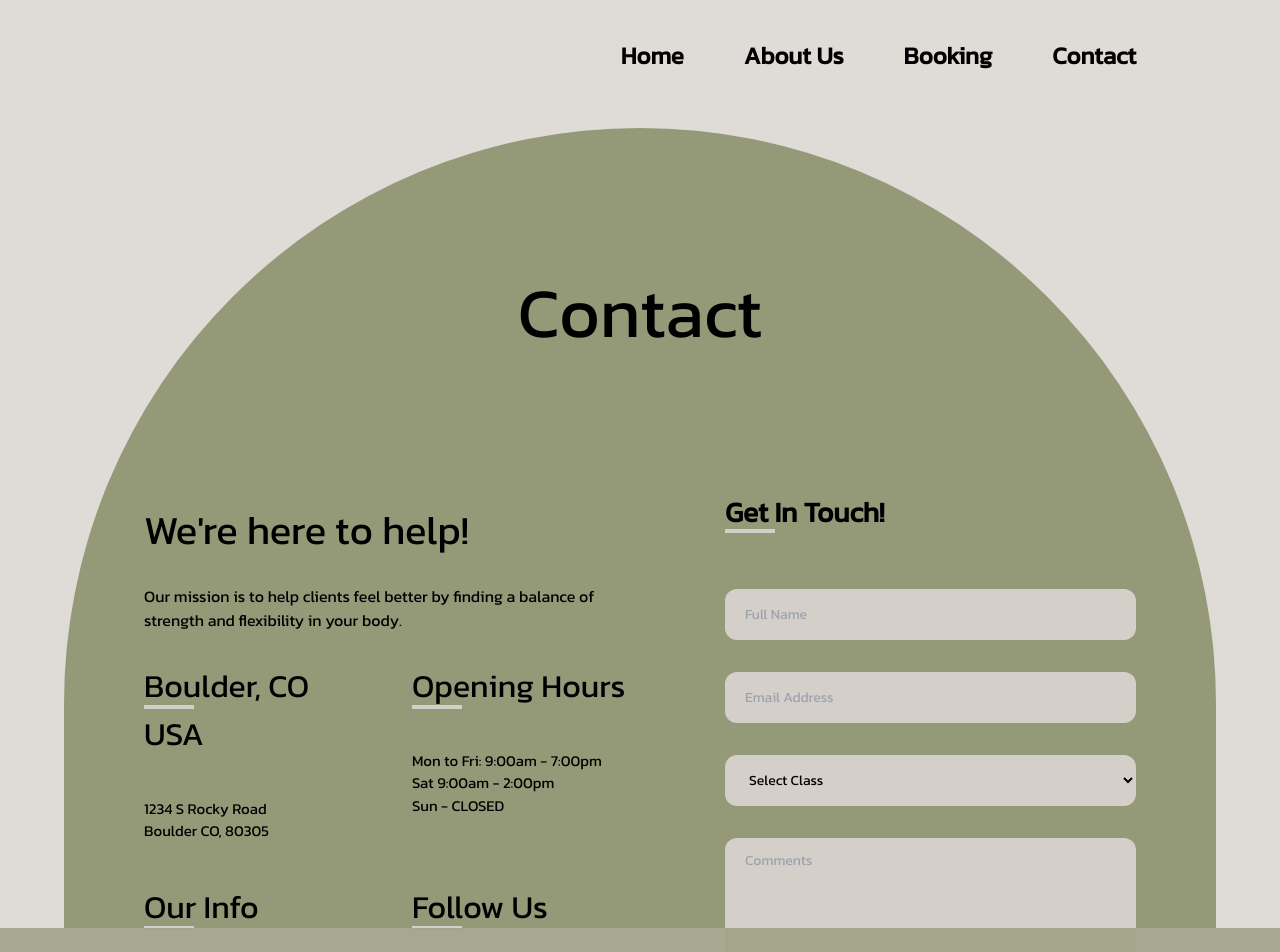
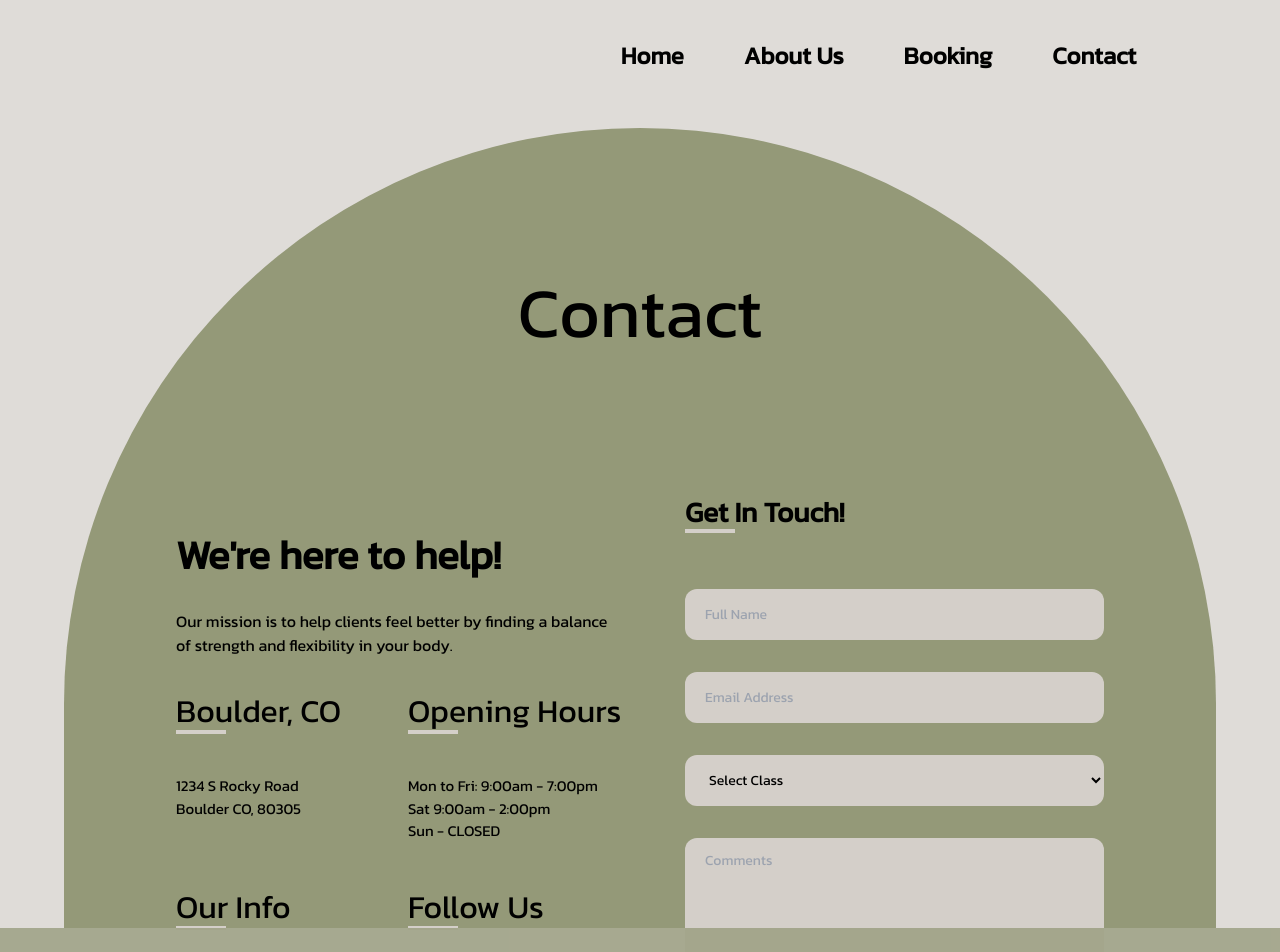
Before and after one commit to Carlie16604/Elevate, a React (Vite) app: page /Contact in a window 1280 px wide. Shown: the top 952 px of the page. Built offline with nearby package versions, Linux system fonts and the light colour scheme.

Commit message:
cleaning

```diff
--- a/src/pages/Contact.jsx
+++ b/src/pages/Contact.jsx
@@ -20,9 +20,9 @@ const Contact = () => {
                                 <h1>Contact</h1>
                             </div>
                         </div>
-                        <div className='py-[6rem] pl-[5rem] grid grid-cols-2 items-center'>
+                        <div className='py-[6rem] px-[7rem] grid grid-cols-2 items-center'>
                             <div>
-                                <h2 className='text-black text-[40px] font-medium leading-[1.2]'>
+                                <h2 className='text-black text-[40px] font-bold leading-[1.2]'>
                                     We're here to help!
                                 </h2>
                                 <p className='text-[16px] w-[95%] font-medium my-[30px]'>
@@ -31,7 +31,7 @@ const Contact = () => {
                                 <div className='grid grid-cols-2 grid-rows-2 gap-y-10'>
                                     <div className='flex flex-col relative'>
                                         <h3 className='text-[2rem] font-medium mb-10'>
-                                            Boulder, CO <br/> USA
+                                            Boulder, CO
                                         </h3>
                                         <span className='bg-[#D4CFC9] w-[50px] h-[4px] absolute top-[43px]'/>
                                         <p className='text-[15px] font-medium'>
@@ -78,7 +78,7 @@ const Contact = () => {
                                     </div>
                                 </div>
                             </div>
-                        <form className='flex flex-col pt-[30px] pr-[5rem] pb-[50px] pl-[45px] relative'>
+                        <form className='flex flex-col pt-[30px] pb-[50px] pl-[45px] relative'>
                             <h3 className='text-[28px] font-bold mb-14'>
                                 Get In Touch!
                             </h3>
@@ -93,7 +93,7 @@ const Contact = () => {
                                 <option>Air</option>
                             </select>
                             <textarea className='w-full max-h-[12rem] py-[12px] px-[20px] h-[140px] text-[14px] bg-[#D4CFC9] outline-none mb-8 rounded-xl' placeholder='Comments'/>
-                            <button className='py-3 px-5 bg-[#3E5C47] text-white hover:translate-y-[-5px] hover:bg-opacity-55 ease-in duration-200 rounded-[400px] w-fit self-center'>Submit</button>
+                            <button className='py-3 px-5 bg-[#3E5C47] text-white rounded-[400px] w-fit self-center hover:translate-y-[-5px] hover:bg-opacity-55 ease-in duration-200'>Submit</button>
                         </form>
                         </div>
                     </div>
```
